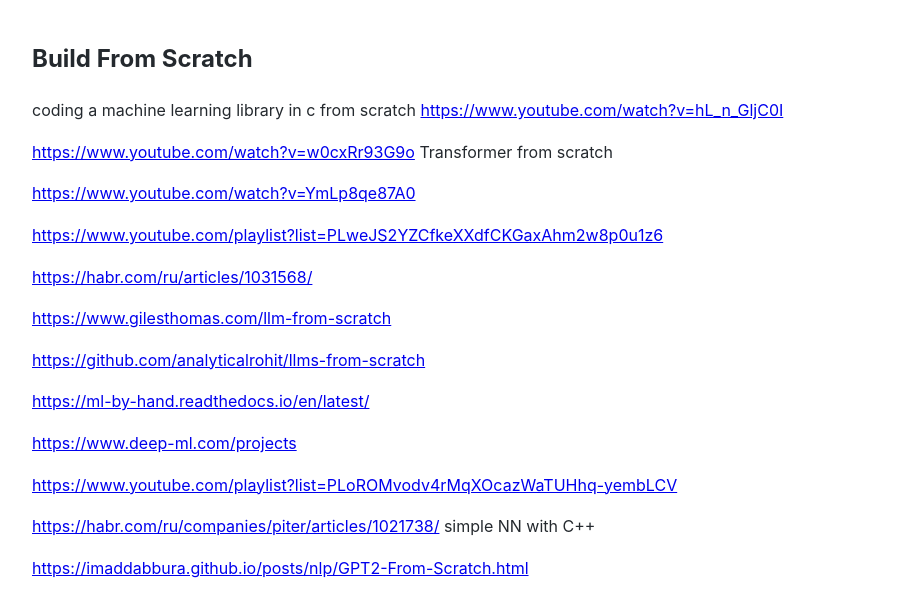
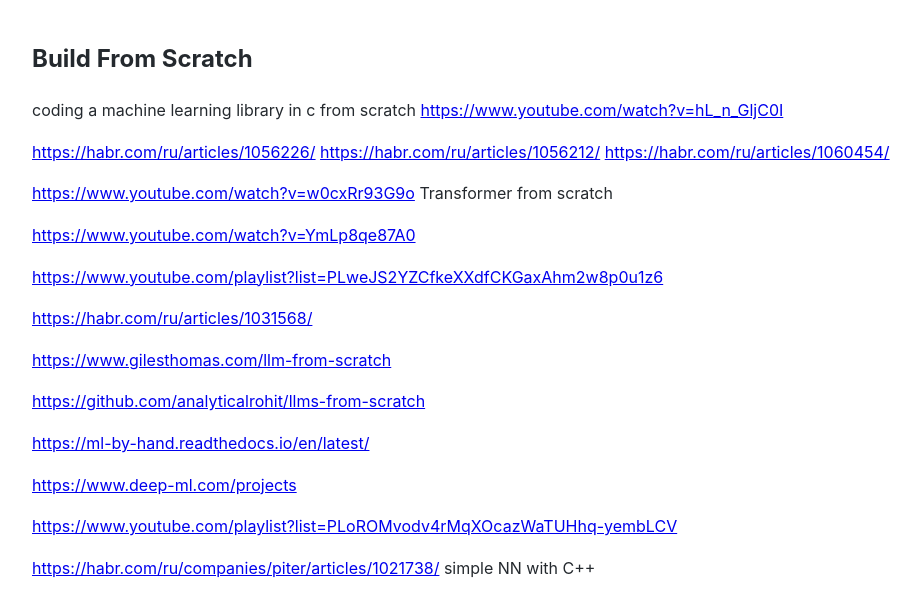
Before and after one commit to Michael-Lubinsky/michael-lubinsky.github.com, a Jekyll site: the page built from ml/from_scratch.md, in a window 1280 px wide and 900 px high, cut to the strip 0-593 px from the top of the window. Shown: the whole strip, without its empty margins (158-1079 px from the left). Built offline with Jekyll 4.4.1, drawn with Linux system fonts in a browser that asks for light colours; our own code applies the rules of GitHub Pages for plain Markdown files.

Commit message:
Update from_scratch.md

```diff
--- a/ml/from_scratch.md
+++ b/ml/from_scratch.md
@@ -2,6 +2,11 @@
 
 coding a machine learning library in c from scratch
 <https://www.youtube.com/watch?v=hL_n_GljC0I>
+
+<https://habr.com/ru/articles/1056226/>
+<https://habr.com/ru/articles/1056212/>
+<https://habr.com/ru/articles/1060454/>
+
 
 <https://www.youtube.com/watch?v=w0cxRr93G9o> Transformer from scratch
 
```
